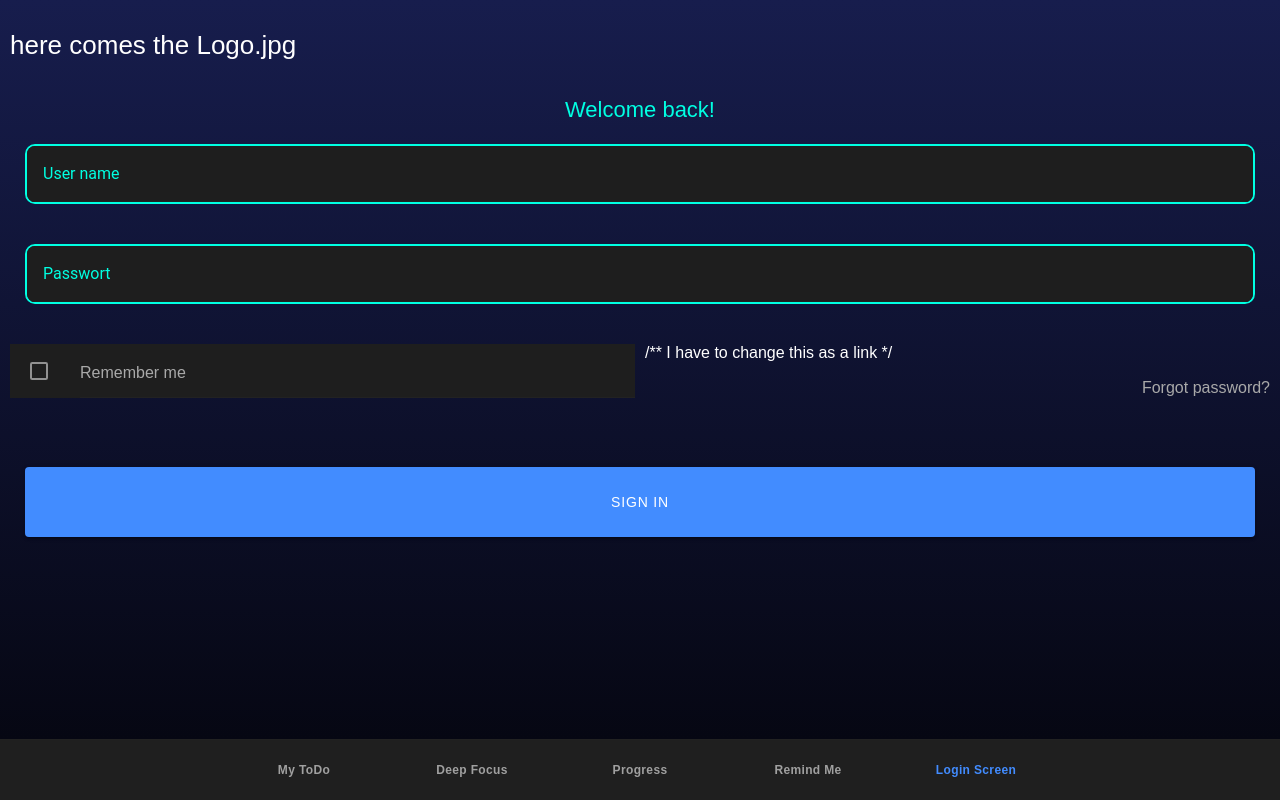
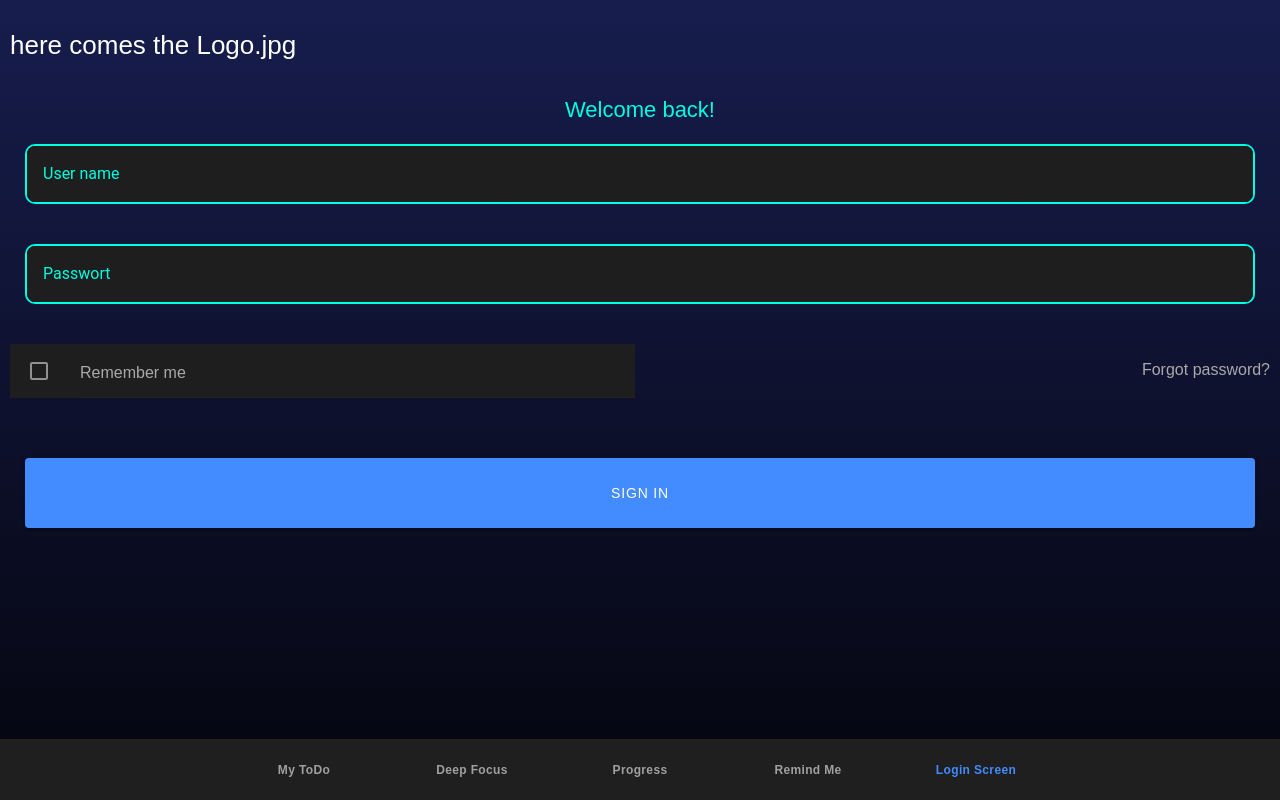
Before and after one commit to til4301/uxdm-project, a React (Create React App) app: page /screenlogin in a window 1280 px wide. Built offline with nearby package versions, Linux system fonts and the light colour scheme.

Commit message:
'Deleted-comment'

```diff
--- a/src/pages/ScreenLogin.tsx
+++ b/src/pages/ScreenLogin.tsx
@@ -55,7 +55,7 @@ const ScreenLogin: React.FC = () => {
               </IonItem>
             </IonCol>
             <IonCol>
-              /** I have to change this as a link */
+              {/* I have to change this as a link  */}
               <h5 className="move-right"> Forgot password?</h5>
             </IonCol>
           </IonRow>
```
